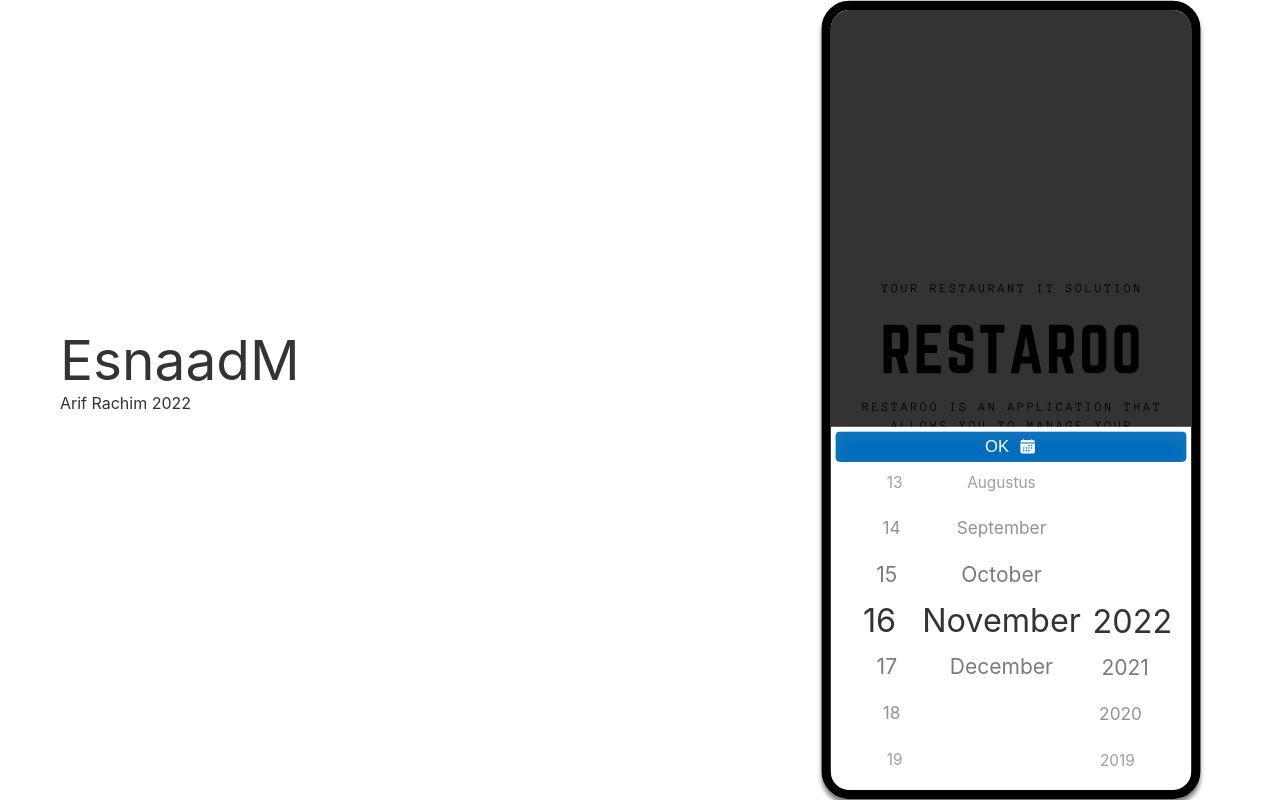
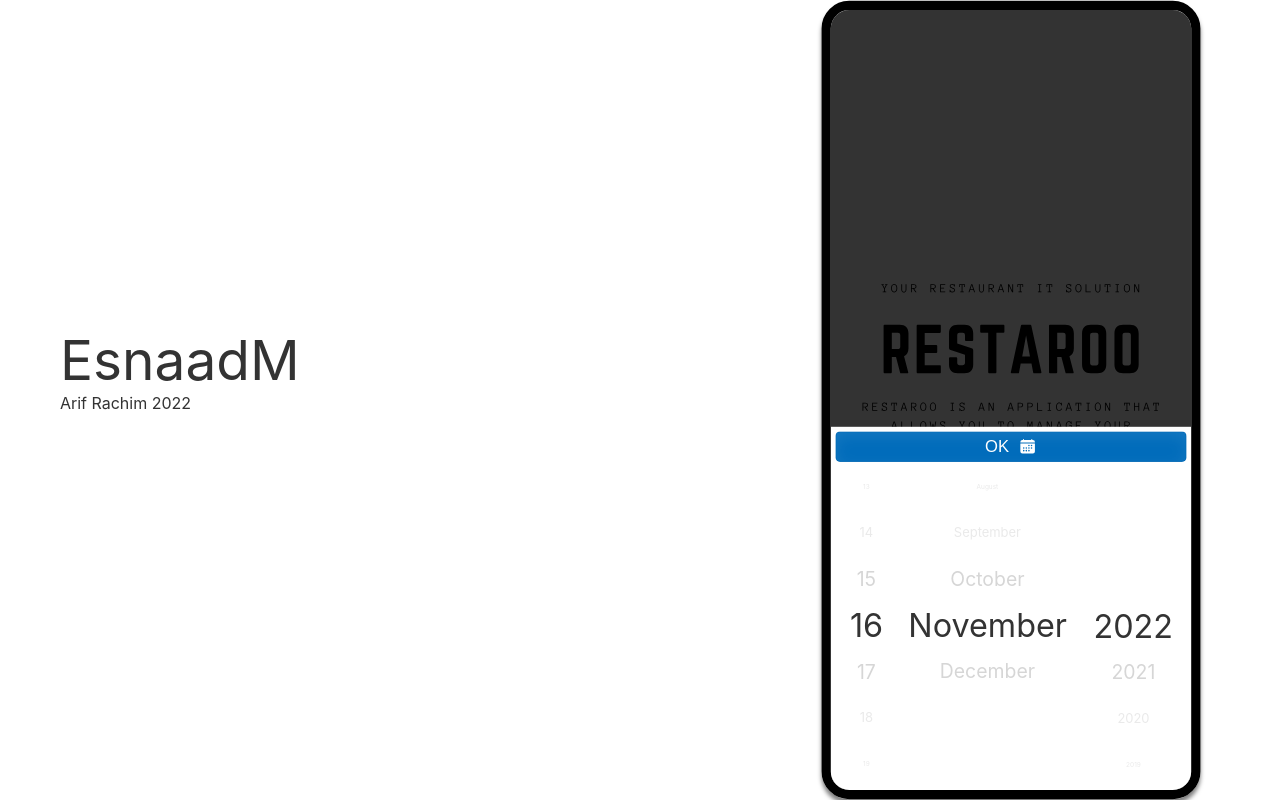
Before and after one commit to arif-rachim/restaroo, a React (Create React App) app: page / in a window 1280 px wide. Built offline with nearby package versions, Linux system fonts and the light colour scheme.

Commit message:
Update the selector

```diff
--- /dev/null
+++ b/src/components/page-components/InputModal.module.css
@@ -0,0 +1,21 @@
+.focusOne{
+    transform : scale(1);
+    opacity : 1;
+    transition: all 100ms linear;
+}
+
+.focusTwo{
+    transform : scale(0.6);
+    opacity : 0.2;
+    transition: all 100ms linear;
+}
+.focusThree{
+    transform : scale(0.4);
+    opacity : 0.1;
+    transition: all 100ms linear;
+}
+.focusFour{
+    transform : scale(0.2);
+    opacity : 0.1;
+    transition: all 100ms linear;
+}
--- a/src/components/page-components/InputModal.tsx
+++ b/src/components/page-components/InputModal.tsx
@@ -1,31 +1,30 @@
 import {StoreValue, useStore} from "../store/useStore";
-import {PropsWithChildren, useEffect, useRef, useState} from "react";
-import {motion} from "framer-motion";
-import invariant from "tiny-invariant";
+import {useEffect, useId, useState} from "react";
 import {Button} from "./Button";
 import {IoCalendar} from "react-icons/io5";
 import {ButtonTheme} from "../../routes/Theme";
+import style from "./InputModal.module.css";
+import {useAppContext} from "../useAppContext";
 
 export function InputModal() {
-    const [date,setDate] = useState(new Date())
+    const [date, setDate] = useState(new Date());
+    const {appDimension} = useAppContext();
     return <div style={{
         height: '100%',
         background: 'rgba(0,0,0,0.8)',
         position: 'absolute',
         top: 0,
-        width: '100%',
+        width: appDimension.width,
         overflow: 'hidden'
     }}>
         <Calendar value={date} onChange={(val) => setDate(val)}/>
     </div>
 }
 
-const months = ['January', 'February', 'March', 'April', 'May', 'June', 'July', 'Augustus', 'September', 'October', 'November', 'December'];
 
 const currentYear = new Date().getFullYear();
 
 function toCalendarFormat(value: Date) {
-    debugger;
     const day = value.getDate() - 1;
     const month = value.getMonth();
     const year = currentYear - value.getFullYear();
@@ -37,29 +36,142 @@
     return date;
 }
 
+const ROW_HEIGHT = 50;
+
+interface KeyValue {
+    key: number,
+    value: string,
+}
+
+function updateAnimation(compKey: string, selectedIndex: number) {
+
+    [0].map(val => document.getElementById(`${compKey}${selectedIndex + val}`)).forEach(element => {
+        if (element === null) {
+            return;
+        }
+        element.setAttribute('class', style.focusOne);
+    });
+    [-1, 1].map(val => document.getElementById(`${compKey}${selectedIndex + val}`)).forEach(element => {
+        if (element === null) {
+            return;
+        }
+        element.setAttribute('class', style.focusTwo);
+    });
+    [-2, 2].map(val => document.getElementById(`${compKey}${selectedIndex + val}`)).forEach(element => {
+        if (element === null) {
+            return;
+        }
+        element.setAttribute('class', style.focusThree);
+    });
+    [-3, 3].map(val => document.getElementById(`${compKey}${selectedIndex + val}`)).forEach(element => {
+        if (element === null) {
+            return;
+        }
+        element.setAttribute('class', style.focusFour);
+    });
+    [-4, 4].map(val => document.getElementById(`${compKey}${selectedIndex + val}`)).forEach(element => {
+        if (element === null) {
+            return;
+        }
+        element.setAttribute('class', style.focusFour);
+    });
+    [-5, 5].map(val => document.getElementById(`${compKey}${selectedIndex + val}`)).forEach(element => {
+        if (element === null) {
+            return;
+        }
+        element.setAttribute('class', style.focusFour);
+    });
+}
+
+function ListSelector(props: { value?: number, onChange?: (param: number) => void, data: KeyValue[], width?: number | string }) {
+    const {value, data, width, onChange} = props;
+    const compKey = useId();
+    useEffect(() => {
+        updateAnimation(compKey, value ?? 0);
+        const component = document.getElementById(`${compKey}component`);
+        if(component === null){
+            return;
+        }
+        component.scrollTop = ROW_HEIGHT * (value ?? 0);
+    }, [compKey, value]);
+    return <div style={{
+        height: '100%',
+        overflow: 'auto',
+        position: 'relative',
+        scrollSnapType: 'y mandatory',
+        boxSizing: 'border-box',
+        width: width,
+        overflowX: 'hidden'
+    }} onScroll={(event) => {
+        const fromTop = (event.target as HTMLDivElement).scrollTop;
+        const selectedIndex = Math.round(fromTop / ROW_HEIGHT);
+        updateAnimation(compKey, selectedIndex);
+        if (onChange) {
+            onChange(selectedIndex);
+        }
+    }} id={`${compKey}component`}>
+        {Array.from({length: 3}).map((_, index) => {
+            return <div style={{height: ROW_HEIGHT, scrollSnapAlign: 'start',boxSizing:'border-box'}} key={'empty-start-' + index}/>
+        })}
+        {data.map((item, index) => {
+
+            return <div key={index} style={{
+                fontSize: 35,
+                border: '1px solid rgba(0,0,0,0)',
+                justifyContent: 'center',
+                alignItems: 'center',
+                textAlign: 'center',
+                padding: '0px 5px',
+                boxSizing: 'border-box',
+                height: ROW_HEIGHT,
+                scrollSnapAlign: 'start'
+            }} id={`${compKey}container`}>
+                <div id={`${compKey}${item.key}`} >{item.value}</div>
+            </div>
+        })}
+        {Array.from({length: 3}).map((_, index) => {
+            return <div style={{height: ROW_HEIGHT, scrollSnapAlign: 'start',boxSizing:'border-box'}} key={'empty-end-' + index}/>
+        })}
+    </div>;
+}
+
+const MONTHS: KeyValue[] = [
+    {key: 0, value: 'January'},
+    {key: 1, value: 'February'},
+    {key: 2, value: 'March'},
+    {key: 3, value: 'April'},
+    {key: 4, value: 'May'},
+    {key: 5, value: 'June'},
+    {key: 6, value: 'July'},
+    {key: 7, value: 'August'},
+    {key: 8, value: 'September'},
+    {key: 9, value: 'October'},
+    {key: 10, value: 'November'},
+    {key: 11, value: 'December'}
+]
+
+const YEARS: KeyValue[] = Array.from({length: 50}).map((_, index) => {
+    const year = currentYear - index;
+    return {
+        key: index,
+        value: `${year}`
+    }
+})
+
 function Calendar(props: { value: Date, onChange: (value: Date) => void }) {
-
-    const dayDomRef = useRef<HTMLDivElement>(null);
-    const monthDomRef = useRef<HTMLDivElement>(null);
-    const yearDomRef = useRef<HTMLDivElement>(null);
     const {value, onChange} = props;
-    const store = useStore(() => {
-        return toCalendarFormat(value)
-    });
+    const store = useStore(() => toCalendarFormat(value));
     useEffect(() => {
         const newState = toCalendarFormat(value);
-        invariant(dayDomRef.current);
-        invariant(monthDomRef.current);
-        invariant(yearDomRef.current);
-        dayDomRef.current.scrollTop = newState.day * 50;
-        monthDomRef.current.scrollTop = newState.month * 50;
-        yearDomRef.current.scrollTop = newState.year * 50;
         store.setState(newState);
-    }, [value,store]);
+    }, [value, store]);
+
+
+    const {appDimension} = useAppContext();
     return <div style={{
         display: 'flex', flexDirection: 'column', bottom: 0,
         position: 'absolute',
-        width: '100%',
+        width: appDimension.width,
         backgroundColor: 'white'
     }}>
         <div style={{display: 'flex', flexDirection: 'column', padding: 5}}>
@@ -68,139 +180,25 @@
         </div>
         <div style={{
             display: 'flex',
-            height: 350,
+            height: ROW_HEIGHT * 7,
             justifyContent: 'center'
         }}>
-            <div style={{
-                height: '100%',
-                overflow: 'auto',
-                position: 'relative',
-                scrollSnapType: 'y mandatory',
-                boxSizing: 'border-box',
-                width: 70,
-                overflowX: 'hidden'
-            }} onScroll={(event) => {
-                const fromTop = (event.target as HTMLDivElement).scrollTop;
-                store.setState(old => ({...old, day: Math.ceil(fromTop / 50)}));
-            }} ref={dayDomRef}>
-                {Array.from({length: 3}).map((_, index) => {
-                    return <div style={{height: 50, scrollSnapAlign: 'start'}} key={'empty-start-' + index}/>
-                })}
-                {Array.from({length: 31}).map((_, index) => {
-                    const day = index + 1;
-                    return <div key={index} style={{
-                        fontSize: 35,
-                        border: '1px solid rgba(0,0,0,0)',
-                        justifyContent: 'center',
-                        alignItems: 'center',
-                        textAlign: 'center',
-                        padding: '0px 5px',
-                        boxSizing: 'border-box',
-                        height: 50,
-                        scrollSnapAlign: 'end'
-                    }}>
-                        <StoreValue store={store} property={'level'}
-                                    selector={(s) => 0.3 + (0.7 / (Math.abs(s.day - index) + 1))}>
-                            <FocusLevel level={1} position={'left'}>
-                                <div style={{marginTop: -5}}>{day}</div>
-                            </FocusLevel>
-                        </StoreValue>
-                    </div>
-                })}
-                {Array.from({length: 3}).map((_, index) => {
-                    return <div style={{height: 50, scrollSnapAlign: 'start'}} key={'empty-end-' + index}/>
-                })}
-            </div>
-            <div style={{
-                height: '100%',
-                overflow: 'auto',
-                position: 'relative',
-                scrollSnapType: 'y mandatory',
-                boxSizing: 'border-box',
-                overflowX: 'hidden'
-            }} onScroll={(event) => {
-                const fromTop = (event.target as HTMLDivElement).scrollTop;
-                store.setState(old => ({...old, month: Math.ceil(fromTop / 50)}));
-            }} ref={monthDomRef}>
-                {Array.from({length: 3}).map((_, index) => {
-                    return <div style={{height: 50, scrollSnapAlign: 'start'}} key={'empty-start-' + index}/>
-                })}
-                {months.map((month, index) => {
-                    return <div key={index} style={{
-                        fontSize: 35,
-                        border: '1px solid rgba(0,0,0,0)',
-                        justifyContent: 'center',
-                        alignItems: 'center',
-                        textAlign: 'center',
-                        padding: '0px 5px',
-                        boxSizing: 'border-box',
-                        height: 50,
-                        scrollSnapAlign: 'start'
-                    }}>
-                        <StoreValue store={store} property={'level'}
-                                    selector={(s) => 0.3 + (0.7 / (Math.abs(s.month - index) + 1))}>
-                            <FocusLevel level={1} position={'center'}>
-                                <div style={{marginTop: -5}}>{month}</div>
-                            </FocusLevel>
-                        </StoreValue>
-
-                    </div>
-                })}
-
-                {Array.from({length: 3}).map((_, index) => {
-                    return <div style={{height: 50, scrollSnapAlign: 'start'}} key={'empty-end-' + index}/>
-                })}
-            </div>
-            <div style={{
-                height: '100%',
-                overflow: 'auto',
-                position: 'relative',
-                overflowX: 'hidden',
-                scrollSnapType: 'y mandatory',
-                boxSizing: 'border-box',
-
-            }} onScroll={(event) => {
-                const fromTop = (event.target as HTMLDivElement).scrollTop;
-                store.setState(old => ({...old, year: Math.ceil(fromTop / 50)}));
-            }} ref={yearDomRef}>
-                {Array.from({length: 3}).map((_, index) => {
-                    return <div style={{height: 50, scrollSnapAlign: 'start'}} key={'empty-start-' + index}/>
-                })}
-                {Array.from({length: 80}).map((month, index) => {
-                    const year = currentYear - index;
-                    return <div key={index} style={{
-                        fontSize: 35,
-                        border: '1px solid rgba(0,0,0,0)',
-                        justifyContent: 'center',
-                        alignItems: 'center',
-                        textAlign: 'center',
-                        boxSizing: 'border-box',
-                        height: 50,
-                        scrollSnapAlign: 'start'
-                    }}>
-                        <StoreValue store={store} property={'level'}
-                                    selector={(s) => 0.3 + (0.7 / (Math.abs(s.year - index) + 1))}>
-                            <FocusLevel level={1} position={'right'}>
-                                <div style={{marginTop: -5}}>{year}</div>
-                            </FocusLevel>
-                        </StoreValue></div>
-                })}
-                {Array.from({length: 3}).map((_, index) => {
-                    return <div style={{height: 50, scrollSnapAlign: 'start'}} key={'empty-end-' + index}/>
-                })}
-            </div>
+            <StoreValue store={store} property={'value'} selector={s => s.day}>
+                <ListSelector width={70}
+                              data={Array.from({length: 31}).map((_, index) => ({key: index, value: `${index + 1}`}))}
+                              onChange={day => store.setState(old => ({...old, day}))}
+                />
+            </StoreValue>
+            <StoreValue store={store} property={'value'} selector={s => s.month}>
+                <ListSelector data={MONTHS}
+                              onChange={month => store.setState(old => ({...old, month}))}
+                />
+            </StoreValue>
+            <StoreValue store={store} property={'value'} selector={s => s.year}>
+                <ListSelector width={120} data={YEARS}
+                              onChange={year => store.setState(old => ({...old, year}))}
+                />
+            </StoreValue>
         </div>
     </div>
 }
-
-function FocusLevel(props: PropsWithChildren<{ level: number, position: 'left' | 'center' | 'right' }>) {
-    const level = props.level;
-    let x = 0;
-    if (props.position === 'left') {
-        x = ((1 / level) - 1) * 15;
-    }
-    if (props.position === 'right') {
-        x = -((1 / level) - 1) * 15;
-    }
-    return <motion.div animate={{scale: level, opacity: level, x}}>{props.children}</motion.div>
-}
```
